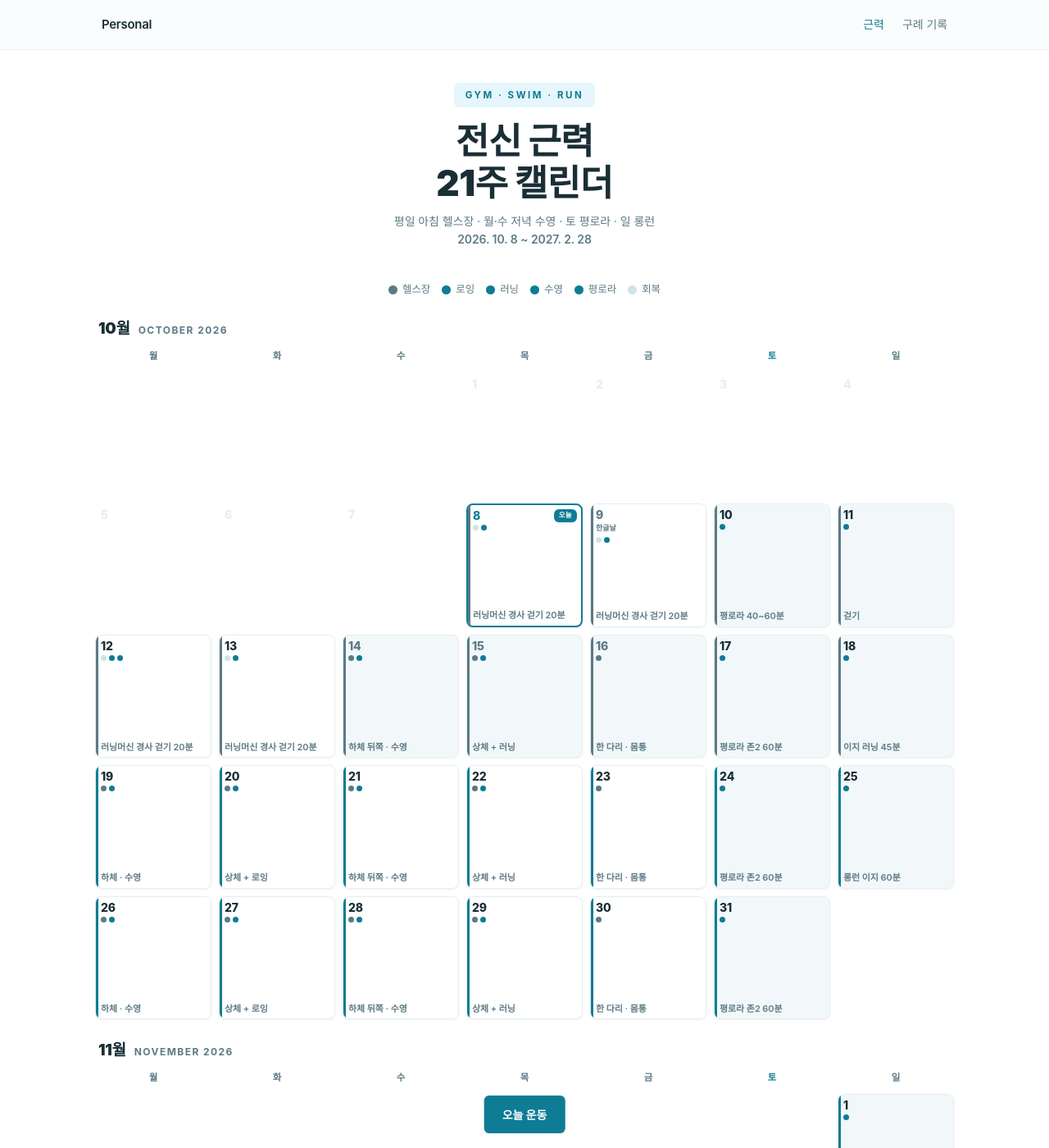
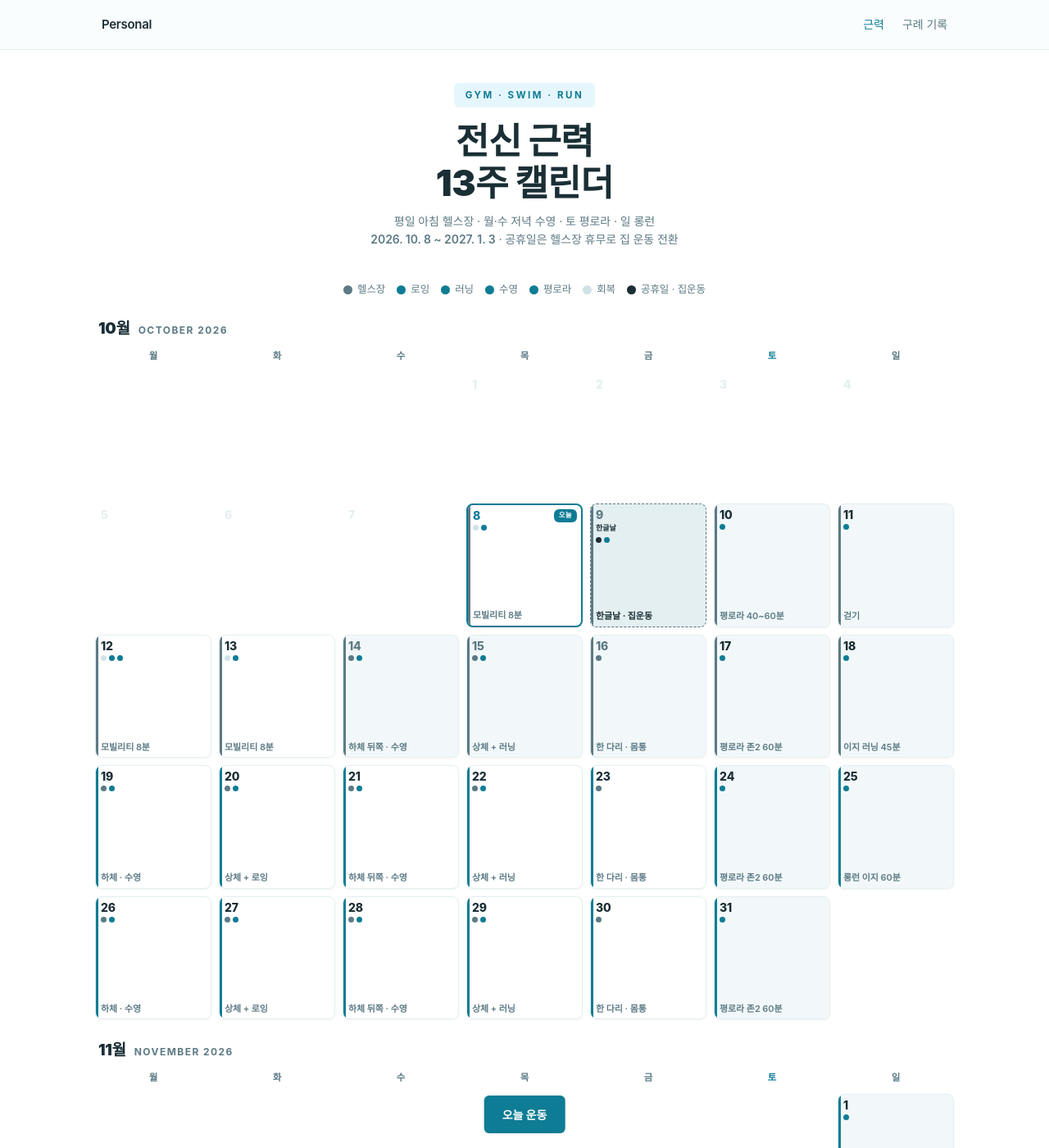
Before and after one commit to charach/legal-docs, a Jekyll site: the page personal/strength.html, which Jekyll copies as it is, in a window 1280 px wide and 1400 px high. Shown: the whole window at 82% size. Built offline with Jekyll 4.4.1, drawn with Linux system fonts in a browser that asks for light colours; some web fonts are replaced; some of the changed text lies outside the part shown.

Commit message:
feat: trim the strength calendar to 13 weeks, spell out the mobility routine, and treat holidays as gym-closed
The calendar now runs 2026-10-08 to 2027-01-03 instead of through February.
Rebalance the four phases so the power block still fits in the shorter span
rather than falling off the end: recovery (wk1-2), base (wk3-7, deload wk7),
build (wk8-11), power (wk12-13, easy over new year). Drop the February
light week and the Lunar New Year holidays that now fall out of range.

The recovery-week weekdays only said "mobility 8 min", which is not something
you can actually follow. Add a MOB list of eight one-minute drills with a
short how-to line each, rendered as its own block in the day popup.

Holidays close the gym, so a holiday that lands on a lifting day now swaps the
plan over instead of just labelling the cell: the bodyweight list becomes the
day's primary plan, machine cardio falls back to its outdoor alternative, the
morning slot reads "home" rather than "gym", and the evening swim lesson is
marked off. All three holidays in range (Hangul Day, Christmas, New Year's Day)
land on Fridays, which were lifting days.

Co-Authored-By: Claude Opus 5 <noreply@anthropic.com>

```diff
--- a/personal/index.html
+++ b/personal/index.html
@@ -163,10 +163,10 @@
         </div>
         <div class="rows">
 
-          <a class="row" href="strength.html" data-start="2026-10-08" data-goal="2027-02-28">
+          <a class="row" href="strength.html" data-start="2026-10-08" data-goal="2027-01-03">
             <div>
-              <div class="t">전신 근력 21주 캘린더</div>
-              <div class="d">평일 아침 헬스장 근력 네 동작(화 로잉·목 러닝까지) + 월·수 수영 · 토 평로라 · 일 롱런. 날짜별 운동과 맨몸 대체. 한 번도 안 한 당기기·밀기부터 바벨·순간 힘까지 21주, 구례 기록에서 뽑은 우선순위.</div>
+              <div class="t">전신 근력 13주 캘린더</div>
+              <div class="d">평일 아침 헬스장 근력 네 동작(화 로잉·목 러닝까지) + 월·수 수영 · 토 평로라 · 일 롱런. 날짜별 운동과 맨몸 대체. 한 번도 안 한 당기기·밀기부터 바벨·순간 힘까지 13주, 구례 기록에서 뽑은 우선순위. 공휴일은 헬스장 휴무라 집 운동으로 전환.</div>
             </div>
             <div class="meta"><span class="dday tnum">—</span></div>
           </a>
--- a/personal/strength.html
+++ b/personal/strength.html
@@ -15,7 +15,7 @@
 <meta name="apple-mobile-web-app-title" content="근력">
 <!-- /pwa -->
 
-<title>전신 근력 21주 캘린더</title>
+<title>전신 근력 13주 캘린더</title>
 <link rel="stylesheet" href="assets/summer.css">
 <style>
   :root {
@@ -139,6 +139,12 @@
   }
   .cell.k-race .dnum { color: #0E7C94; }
   .cell.k-race .mini { color: #1A2E35; font-weight: 800; }
+
+  /* 공휴일 · 헬스장 휴무 */
+  .cell.k-closed { background: #E4EFF1; border-style: dashed; border-color: #5C7A85; }
+  .cell.k-closed .dnum { color: #1A2E35; }
+  .cell.k-closed .hol  { color: #1A2E35; font-weight: 800; }
+  .cell.k-closed .mini { color: #1A2E35; font-weight: 700; }
 
   /* today */
   .cell.today { border: 2px solid var(--sky); box-shadow: 0 1px 3px rgba(26,46,53,.06); }
@@ -295,15 +301,15 @@
 
   <header class="hero">
     <span class="kicker">GYM · SWIM · RUN</span>
-    <h1>전신 근력<br>21주 캘린더</h1>
-    <p class="sub">평일 아침 헬스장 · 월·수 저녁 수영 · 토 평로라 · 일 롱런<br><b>2026. 10. 8 ~ 2027. 2. 28</b></p>
+    <h1>전신 근력<br>13주 캘린더</h1>
+    <p class="sub">평일 아침 헬스장 · 월·수 저녁 수영 · 토 평로라 · 일 롱런<br><b>2026. 10. 8 ~ 2027. 1. 3</b> · 공휴일은 헬스장 휴무로 집 운동 전환</p>
   </header>
 
   <div class="legend" id="legend"></div>
 
   <div id="calendar"></div>
 
-  <p class="foot">날짜를 누르면 그날 운동이 열립니다. 헬스장을 못 가는 날은 팝업 아래 <b>맨몸</b> 목록으로.</p>
+  <p class="foot">날짜를 누르면 그날 운동이 열립니다. 헬스장을 못 가는 날은 팝업 아래 <b>맨몸</b> 목록으로.<br><b>공휴일</b>은 헬스장이 쉬므로 집 운동이 그날의 기본 계획으로 바뀝니다.</p>
 </div>
 
 <button class="fab" id="fab">오늘 운동</button>
@@ -367,6 +373,18 @@ const ALT_RX = {
   bss:'3×12 / 다리', pallof:'3×10 / 쪽', hkr:'3×12'
 };
 
+/* ---------- 모빌리티 8분 · [동작, 처방, 하는 법] · 동작당 1분 ---------- */
+const MOB = [
+  ['캣카우',                '10회',     '네발 자세. 등을 둥글게 말았다가 천천히 펴기'],
+  ['흉추 오픈북',            '좌우 8회',  '옆으로 눕고 무릎 포갠 채, 위쪽 팔을 뒤로 열어 가슴 펴기'],
+  ['90/90 고관절 전환',      '10회',     '앉아서 두 무릎 90도. 엉덩이 붙인 채 좌우로 넘기기'],
+  ['벽 월슬라이드',          '12회',     '등·팔꿈치·손등을 벽에 붙이고 팔을 위로 쭉 올렸다 내리기'],
+  ['무릎-벽 발목 밀기',      '좌우 12회', '발끝 벽에서 10cm. 뒤꿈치 붙인 채 무릎으로 벽 터치'],
+  ['한 다리 글루트 브리지',   '좌우 10회', '누워서 한 발만 딛고 엉덩이 들기. 위에서 1초 멈춤'],
+  ['버드독',                '좌우 8회',  '네발 자세에서 반대쪽 팔·다리를 동시에 뻗어 3초 유지'],
+  ['힙 플렉서 런지 스트레치', '좌우 30초', '무릎 대고 런지. 엉덩이 조이며 골반을 앞으로 밀기']
+];
+
 /* ---------- 주간 틀 ---------- */
 const TITLE = { 1:'하체', 2:'상체 + 로잉', 3:'하체 뒤쪽', 4:'상체 + 러닝', 5:'한 다리 · 몸통', 6:'평로라', 0:'롱런' };
 const W = {
@@ -402,13 +420,13 @@ const LIGHT_C = { 2:['로잉머신 이지 20분','이지 러닝 20분'], 4:['러
 
 const PHASES = [
   { id:'p0', from:'2026-10-08', to:'2026-10-18', name:'회복',  color:'#5C7A85' },
-  { id:'p1', from:'2026-10-19', to:'2026-11-29', name:'1단계 · 기초', color:'#0E7C94' },
-  { id:'p2', from:'2026-11-30', to:'2027-01-10', name:'2단계 · 증량', color:'#0E7C94' },
-  { id:'p3', from:'2027-01-11', to:'2027-02-28', name:'3단계 · 파워', color:'#0E7C94' }
+  { id:'p1', from:'2026-10-19', to:'2026-11-22', name:'1단계 · 기초', color:'#0E7C94' },
+  { id:'p2', from:'2026-11-23', to:'2026-12-20', name:'2단계 · 증량', color:'#0E7C94' },
+  { id:'p3', from:'2026-12-21', to:'2027-01-03', name:'3단계 · 파워', color:'#0E7C94' }
 ];
-const LIGHT = [['2026-11-23','2026-11-29'],['2026-12-28','2027-01-03'],['2027-02-22','2027-02-28']];
-const HOLIDAYS = { '2026-10-09':'한글날', '2026-12-25':'성탄절', '2027-01-01':'신정', '2027-02-05':'설 연휴', '2027-02-06':'설날', '2027-02-07':'설 연휴' };
-const START = '2026-10-08', END = '2027-02-28', WEEK0 = '2026-10-05';
+const LIGHT = [['2026-11-16','2026-11-22'],['2026-12-28','2027-01-03']];
+const HOLIDAYS = { '2026-10-09':'한글날', '2026-12-25':'성탄절', '2027-01-01':'신정' };
+const START = '2026-10-08', END = '2027-01-03', WEEK0 = '2026-10-05';
 
 /* ---------- 하루 만들기 ---------- */
 function ymd(d){ return d.getFullYear()+'-'+String(d.getMonth()+1).padStart(2,'0')+'-'+String(d.getDate()).padStart(2,'0'); }
@@ -441,12 +459,19 @@ function day(s){
     s4 = (w.s||[]).map(x => [x[0], light ? two(x[1]) : x[1]]);
     if (w.c) { c = light ? LIGHT_C[dow][0] : w.c; alt = light ? (LIGHT_C[dow][1]||null) : (w.alt||null); }
   }
-  if (s4.length && !(s4.length===1 && s4[0][0]==='mob')) tags.push('gym');
+  /* 공휴일엔 헬스장이 쉰다. 기구나 머신이 필요한 날이면 그날 계획을 집 운동으로 돌린다 */
+  const hol = HOLIDAYS[s] || null;
+  const mobOnly = s4.length === 1 && s4[0][0] === 'mob';
+  const needsGym = s4.some(x => x[0] !== 'mob') || /러닝머신|로잉머신/.test(c || '');
+  const closed = !!hol && needsGym;
+
+  if (closed) tags.push('closed');
+  else if (s4.length && !mobOnly) tags.push('gym');
   if (c) tags.push(/로잉|러닝|롱런|걷기|조깅/.test(c) ? 'run' : 'bike');
-  if (/로잉/.test(c||'')) { tags.pop(); tags.push('row'); }
-  if (pm) tags.push('swim');
-  if (s4.length===1 && s4[0][0]==='mob') tags.unshift('rest');
-  return { s, ph, week, dow, title, s4, c, alt, pm, light, tags };
+  if (/로잉/.test(c||'')) { tags.pop(); tags.push(closed ? 'run' : 'row'); }
+  if (pm && !closed) tags.push('swim');
+  if (mobOnly && !closed) tags.unshift('rest');
+  return { s, ph, week, dow, title, s4, c, alt, pm, light, tags, hol, closed, mobOnly };
 }
 
 /* ---------- 범례 ---------- */
@@ -456,7 +481,8 @@ const CAT = {
   run:  { color:'#0E7C94', label:'러닝' },
   swim: { color:'#0E7C94', label:'수영' },
   bike: { color:'#0E7C94', label:'평로라' },
-  rest: { color:'#CFE3E7', label:'회복' }
+  rest: { color:'#CFE3E7', label:'회복' },
+  closed: { color:'#1A2E35', label:'공휴일 · 집운동' }
 };
 const legendEl = document.getElementById('legend');
 Object.keys(CAT).forEach(k => {
@@ -467,12 +493,14 @@ Object.keys(CAT).forEach(k => {
 
 /* ---------- 달력 ---------- */
 const todayStr = ymd(new Date());
-const MONTHS = [ {y:2026,m:9,en:'October'}, {y:2026,m:10,en:'November'}, {y:2026,m:11,en:'December'}, {y:2027,m:0,en:'January'}, {y:2027,m:1,en:'February'} ];
+const MONTHS = [ {y:2026,m:9,en:'October'}, {y:2026,m:10,en:'November'}, {y:2026,m:11,en:'December'}, {y:2027,m:0,en:'January'} ];
 const DOW = ['월','화','수','목','금','토','일'];
 const cal = document.getElementById('calendar');
 
 function miniText(d){
-  if (d.s4.length && d.s4[0][0] !== 'mob') return d.title + (d.pm ? ' · 수영' : '');
+  if (d.closed) return (d.hol || '공휴일') + ' · 집운동';
+  if (d.mobOnly) return '모빌리티 8분';
+  if (d.s4.length) return d.title + (d.pm ? ' · 수영' : '');
   return d.c ? d.c.split(' · ')[0] : d.title;
 }
 
@@ -506,29 +534,62 @@ MONTHS.forEach(mo => {
 const overlay = document.getElementById('overlay');
 const mc = document.getElementById('modalContent');
 
+/* 그날 동작을 맨몸 버전으로 바꾼 목록 */
+function homeRows(d){
+  return d.s4.filter(x => x[0] !== 'mob').map(x => {
+    const same = EX[x[0]][0] === EX[x[0]][1];
+    const altRx = (d.light || d.ph.id === 'p0') ? two(ALT_RX[x[0]] || x[1].split(' · ')[0]) : (ALT_RX[x[0]] || x[1]);
+    return '<li><b>'+EX[x[0]][1]+'</b> '+(same ? x[1].split(' · ')[0] : altRx)+'<span class="h">'+(same ? '그대로' : '대신 · '+EX[x[0]][0])+'</span></li>';
+  });
+}
+
 function openModal(ds){
   const d = day(ds); if(!d) return;
   const dObj = pd(ds), wd = ['일','월','화','수','목','금','토'][dObj.getDay()];
-  let h = '<div class="m-date">'+(dObj.getMonth()+1)+'월 '+dObj.getDate()+'일 · '+wd+'요일'+(ds===todayStr?' · 오늘':'')+(HOLIDAYS[ds]?' · '+HOLIDAYS[ds]:'')+'</div>';
+  let h = '<div class="m-date">'+(dObj.getMonth()+1)+'월 '+dObj.getDate()+'일 · '+wd+'요일'+(ds===todayStr?' · 오늘':'')+(d.hol?' · '+d.hol:'')+'</div>';
   h += '<div class="m-title">'+d.title+'</div>';
   h += '<span class="m-phase" style="background:'+d.ph.color+'">'+d.ph.name+' · '+d.week+'주차'+(d.light?' · 가볍게':'')+'</span>';
 
+  if (d.hol) {
+    h += '<div class="m-vac"><b>'+d.hol+' · 헬스장 휴무</b><br>'+
+      (d.closed
+        ? '기구 없이 집에서 아래 목록 그대로 진행'+(d.alt ? ' + <b>'+d.alt+'</b>' : '')+'.'
+        : '기구가 필요 없는 날이라 계획 그대로 진행.')+
+      (d.pm ? '<br>저녁 수영 레슨도 쉽니다.' : '')+'</div>';
+  }
+
   const gymDay = d.s4.length > 0;
-  const amLabel = gymDay ? '아침 · 헬스장' : (d.dow===6 ? '오전' : '운동');
-  const amTxt = gymDay
-    ? d.s4.map(x => '<b>'+EX[x[0]][0]+'</b> '+x[1]).join('<br>') + (d.c ? '<br><b>'+d.c+'</b>' : '')
-    : '<b>'+(d.c||'')+'</b>';
+  const amLabel = d.closed ? '오전 · 집' : (gymDay ? '아침 · 헬스장' : (d.dow===6 ? '오전' : '운동'));
+  let amTxt;
+  if (d.closed) {
+    const lifts = d.s4.filter(x => x[0] !== 'mob');
+    const parts = [];
+    if (d.mobOnly) parts.push('<b>모빌리티 8분</b> · 아래 목록');
+    if (lifts.length) parts.push('<b>맨몸 '+lifts.length+'동작</b> · 아래 목록');
+    if (d.alt) parts.push('<b>'+d.alt+'</b>');
+    amTxt = parts.join('<br>');
+  } else if (gymDay) {
+    amTxt = d.s4.map(x => '<b>'+EX[x[0]][0]+'</b> '+x[1]).join('<br>') + (d.c ? '<br><b>'+d.c+'</b>' : '');
+  } else {
+    amTxt = '<b>'+(d.c||'')+'</b>';
+  }
   h += '<div class="slot am"><div class="ic am"></div><div class="body"><div class="when">'+amLabel+'</div><div class="txt">'+amTxt+'</div></div></div>';
-  h += '<div class="slot pm"><div class="ic pm"></div><div class="body"><div class="when">저녁</div><div class="txt">'+(d.pm?'<b>'+d.pm+'</b>':'—')+'</div></div></div>';
+  h += '<div class="slot pm"><div class="ic pm"></div><div class="body"><div class="when">저녁</div><div class="txt">'+
+    (d.pm ? (d.closed ? '<b>수영 레슨 휴무</b>' : '<b>'+d.pm+'</b>') : '—')+'</div></div></div>';
 
-  if (gymDay && d.s4[0][0] !== 'mob' || d.alt) {
-    const rows = d.s4.filter(x => x[0] !== 'mob').map(x => {
-      const same = EX[x[0]][0] === EX[x[0]][1];
-      const altRx = d.light || d.ph.id==='p0' ? two(ALT_RX[x[0]]||x[1].split(' · ')[0]) : (ALT_RX[x[0]] || x[1]);
-      return '<li><b>'+EX[x[0]][1]+'</b> '+(same ? x[1].split(' · ')[0] : altRx)+'<span class="h">'+(same ? '그대로' : '대신 · '+EX[x[0]][0])+'</span></li>';
-    });
+  if (d.mobOnly) {
+    h += '<div class="m-routine"><div class="rt-head"><span>모빌리티 8분 · 순서대로</span><span class="t">동작당 1분</span></div><ul>'+
+      MOB.map(m => '<li><b>'+m[0]+'</b> '+m[1]+'<span class="h">'+m[2]+'</span></li>').join('')+'</ul>'+
+      '<div class="rt-note">통증 없는 범위에서 천천히. 숨 참지 말고, 각 동작 끝에서 1~2초 멈추기. 전부 맨몸이라 집에서 그대로 됩니다.</div>'+
+      (d.alt && !d.closed ? '<div class="rt-foot">헬스장 못 가는 날 · '+d.c.split(' ')[0]+' 대신 '+d.alt+'</div>' : '')+
+      '</div>';
+  }
+
+  const rows = homeRows(d);
+  if (rows.length) {
     if (d.alt) rows.push('<li><b>'+d.alt+'</b><span class="h">대신 · '+d.c.split(' ')[0]+'</span></li>');
-    h += '<div class="m-routine"><div class="rt-head"><span>헬스장 못 가는 날 · 맨몸</span><span class="t">집에서</span></div><ul>'+rows.join('')+'</ul></div>';
+    h += '<div class="m-routine"><div class="rt-head"><span>'+(d.closed ? '오늘은 이걸로 · 맨몸' : '헬스장 못 가는 날 · 맨몸')+
+      '</span><span class="t">'+(d.closed ? '헬스장 휴무' : '집에서')+'</span></div><ul>'+rows.join('')+'</ul></div>';
   }
 
   mc.innerHTML = h;
```
Also changed, not shown: other parts of personal/strength.html (+2 -2 lines).
